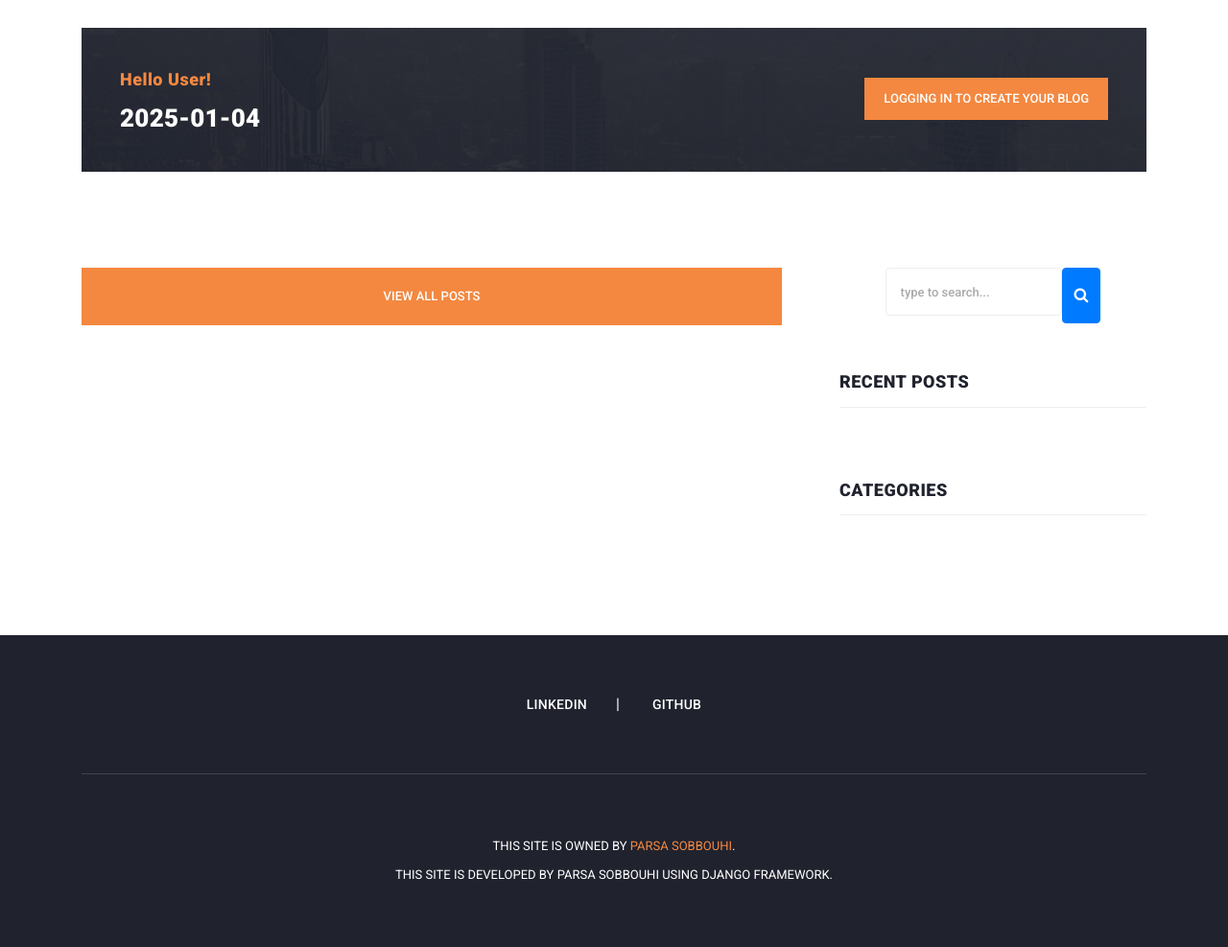
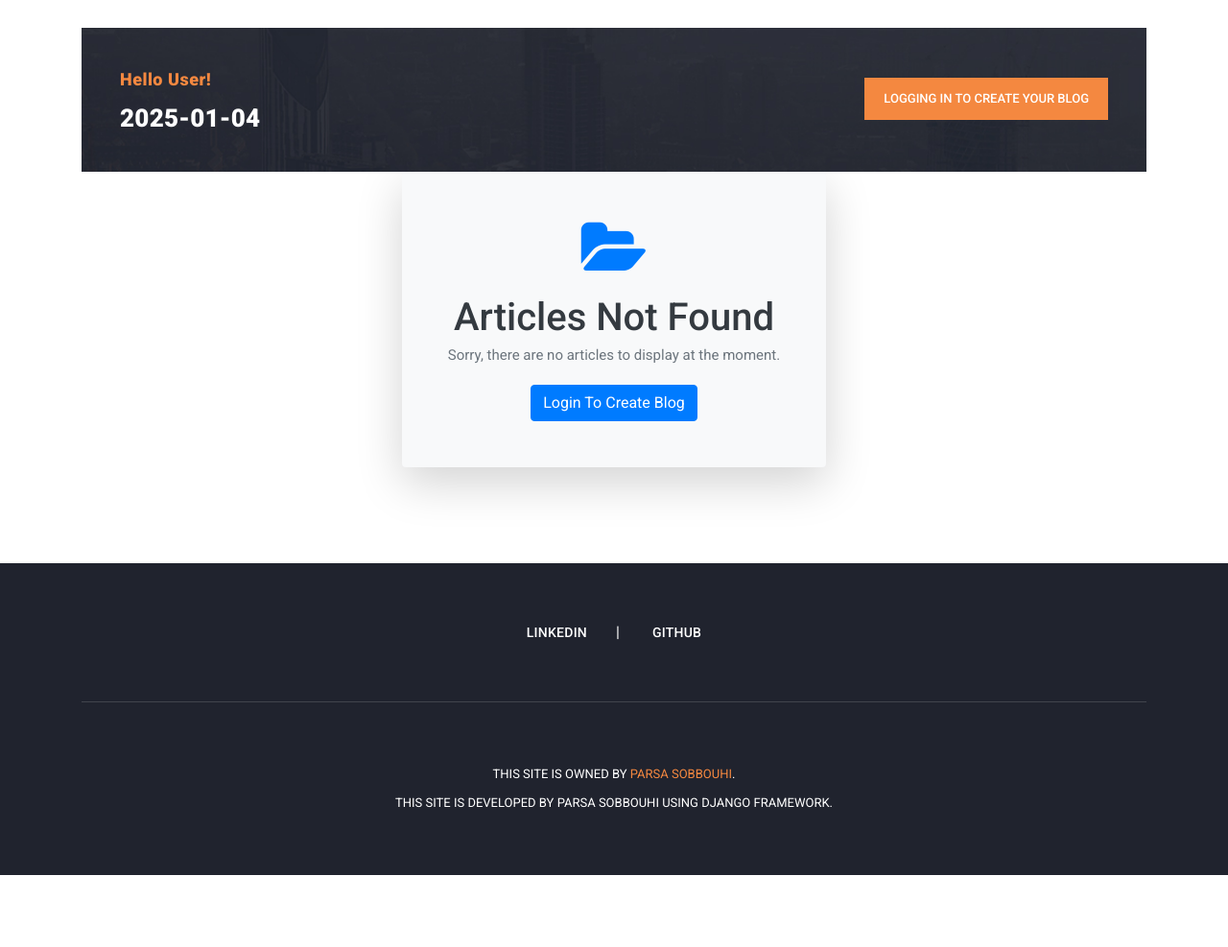
Before and after one commit to Parsasobbouhi/django_weblog, a Django app: template home/templates/home/home.html in a window 1280 px wide. Shown: the part 157-1144 px from the top of the page at 96% size. After the commit the page ends 1069 px from the top, so only its background shows below. Run offline with Django 5.2, Linux system fonts and the light colour scheme; the template is opened without the code that fills it, so the values that code supplies are empty; some libraries are stand-ins or nearby versions.

Commit message:
Edit Templates

```diff
--- a/home/templates/home/home.html
+++ b/home/templates/home/home.html
@@ -46,6 +46,21 @@
     <!-- Banner Ends Here -->
 
     {% include 'includes/user_card_bar.html' %}
+
+    {% if not articles %}
+        <div class="container vh-100 d-flex justify-content-center align-items-center">
+            <div class="text-center p-5 shadow-lg rounded bg-light">
+                <i class="fa fa-folder-open text-primary mb-3" style="font-size: 4rem;"></i>
+                <h1 class="text-dark">Articles Not Found</h1>
+                <p class="text-muted">Sorry, there are no articles to display at the moment.</p>
+                {% if request.user.is_authenticated %}
+                    <a href="{% url 'blog:create_blog' %}" class="btn btn-primary mt-3">Create Blog</a>
+                {% else %}
+                    <a href="{% url 'account:login' %}" class="btn btn-primary mt-3">Login To Create Blog</a>
+                {% endif %}
+            </div>
+        </div>
+    {% else %}
 
 
     <section class="blog-posts">
@@ -142,4 +157,5 @@
             </div>
         </div>
     </section>
+    {% endif %}
 {% endblock %}
```
Also changed, not shown: blog/templates/blog/author_detail.html (+11 -0 lines), blog/templates/blog/category-detail.html (+11 -0 lines), blog/templates/blog/article_list.html (indentation only).
